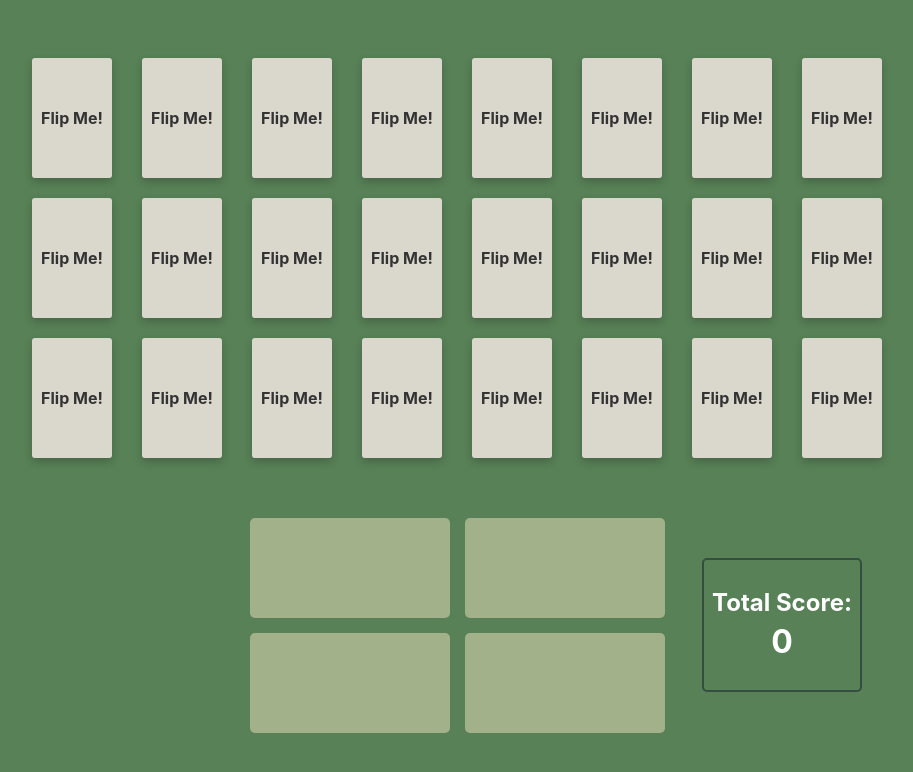
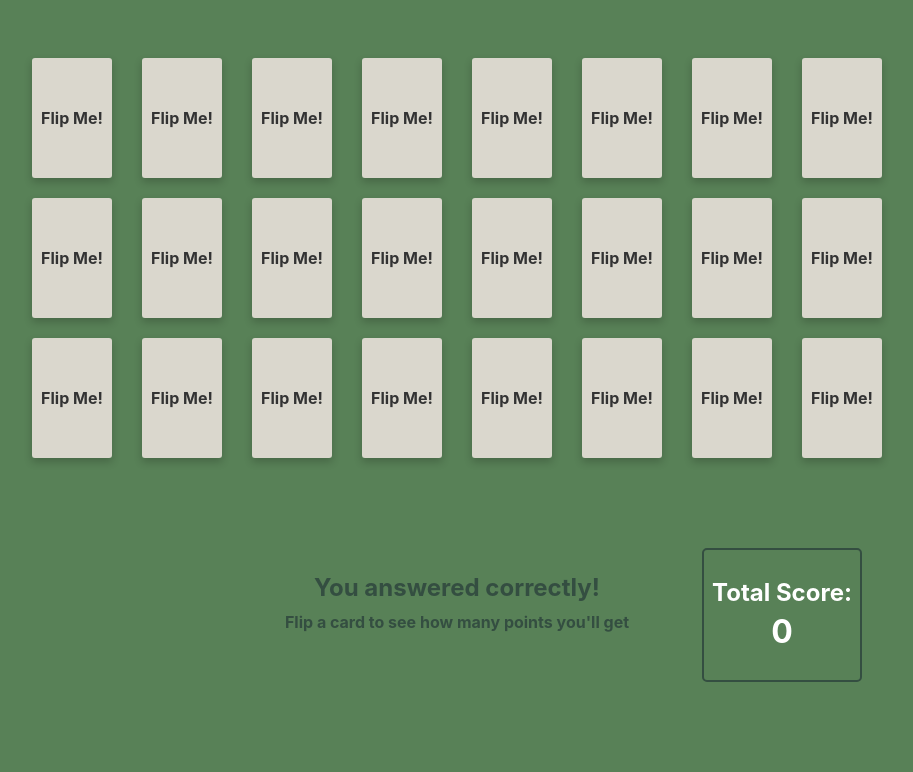
Before and after one commit to broliver18/stick-it-frontend, a React (Create React App) app: page /player/game in a window 1280 px wide. Shown: the top 772 px of the page, without its empty margins (183-1096 px from the left). Built offline with nearby package versions, Linux system fonts and the light colour scheme; no server answers.

Commit message:
Add answer messages

```diff
--- a/src/Components/PlayerGame/PlayerGame.css
+++ b/src/Components/PlayerGame/PlayerGame.css
@@ -47,6 +47,32 @@
     color: white;
 }
 
+.message-container {
+   display: flex;
+   flex-direction: column;
+   justify-content: center;
+   align-items: center;
+   height: 80px;
+   padding: 80px 0 80px 0;
+   margin: 25px 0 0 0;
+}
+
+#correct-message h2, #correct-message h4 {
+    color: #344e41
+}
+
+#correct-message h2 {
+    margin-bottom: 0;
+}
+
+#correct-message h4 {
+    margin-top: 10px;
+}
+
+#incorrect-message h2 {
+    color: rgb(113, 7, 7);
+}
+
 #short-answer input{
     width: 350px;
     height: 1.5rem;
--- a/src/Components/PlayerGame/PlayerGame.js
+++ b/src/Components/PlayerGame/PlayerGame.js
@@ -12,6 +12,8 @@ function PlayerGame() {
   const [quizInfo, setQuizInfo] = useState({});
   const [input, setInput] = useState({ answer: "" });
   const [cardPoints, setCardPoints] = useState(new Array(24).fill(0));
+  const [isQuestionAnswered, setIsQuestionAnswered] = useState(true);
+  const [isCorrect, setIsCorrect] = useState(true);
   const [score, setScore] = useState(0);
   const [trigger, setTrigger] = useState(2);
 
@@ -54,7 +56,47 @@ function PlayerGame() {
     setInput((prevState) => ({ ...prevState, [name]: value }));
   }
 
+  function checkMultipleChoice(num) {
+    setIsQuestionAnswered(true);
+    if (num === questionInfo.correctAnswer) {
+      setIsCorrect(true);
+    } else {
+      setIsCorrect(false);
+      setTimeout(() => {
+        setIsQuestionAnswered(false);
+      }, 2000);
+    }
+  }
+
+  function checkShortAnswer() {
+    setIsQuestionAnswered(true);
+    if (input.answer === questionInfo.shortAnswer) {
+      setIsCorrect(true);
+    } else {
+      setIsCorrect(false);
+      setTimeout(() => {
+        setIsQuestionAnswered(false);
+      }, 2000);
+    }
+  }
+
   function renderAction() {
+    if (isQuestionAnswered) {
+      if (isCorrect) {
+        return (
+          <div id="correct-message" className="message-container">
+            <h2>You answered correctly!</h2>
+            <h4>Flip a card to see how many points you'll get</h4>
+          </div>
+        );
+      } else {
+        return (
+          <div id="incorrect-message" className="message-container">
+            <h2>Sorry, that was incorrect!</h2>
+          </div>
+        );
+      }
+    } else {
       if (questionInfo.questionType === "short-answer") {
         return (
           <div id="short-answer" className="component-container-top">
@@ -87,6 +129,7 @@ function PlayerGame() {
         );
       }
     }
+  }
 
   return (
     <div id="player-game" className="component-container-top">
```
Lines whose indentation alone changed are shown as unchanged.
